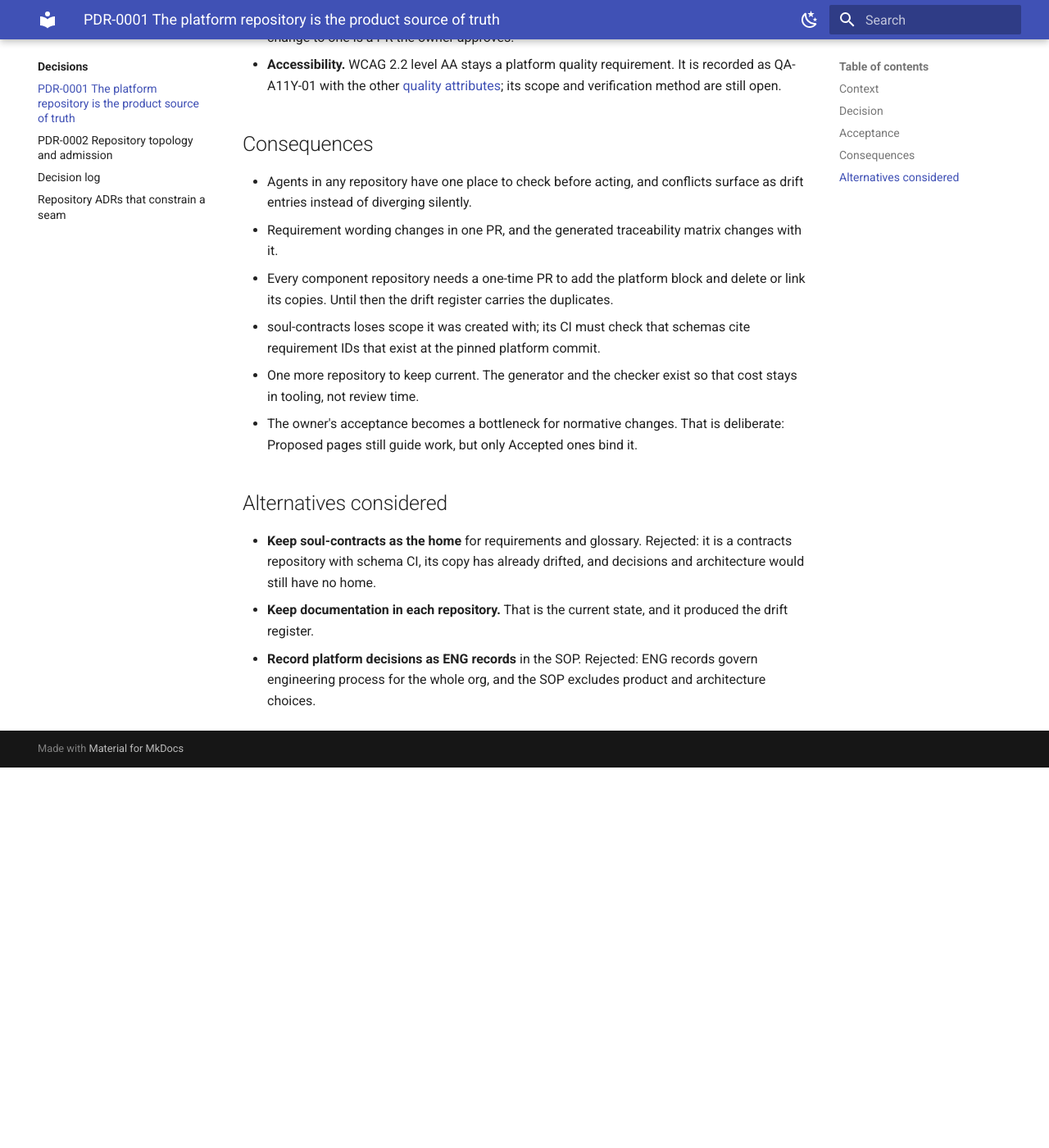
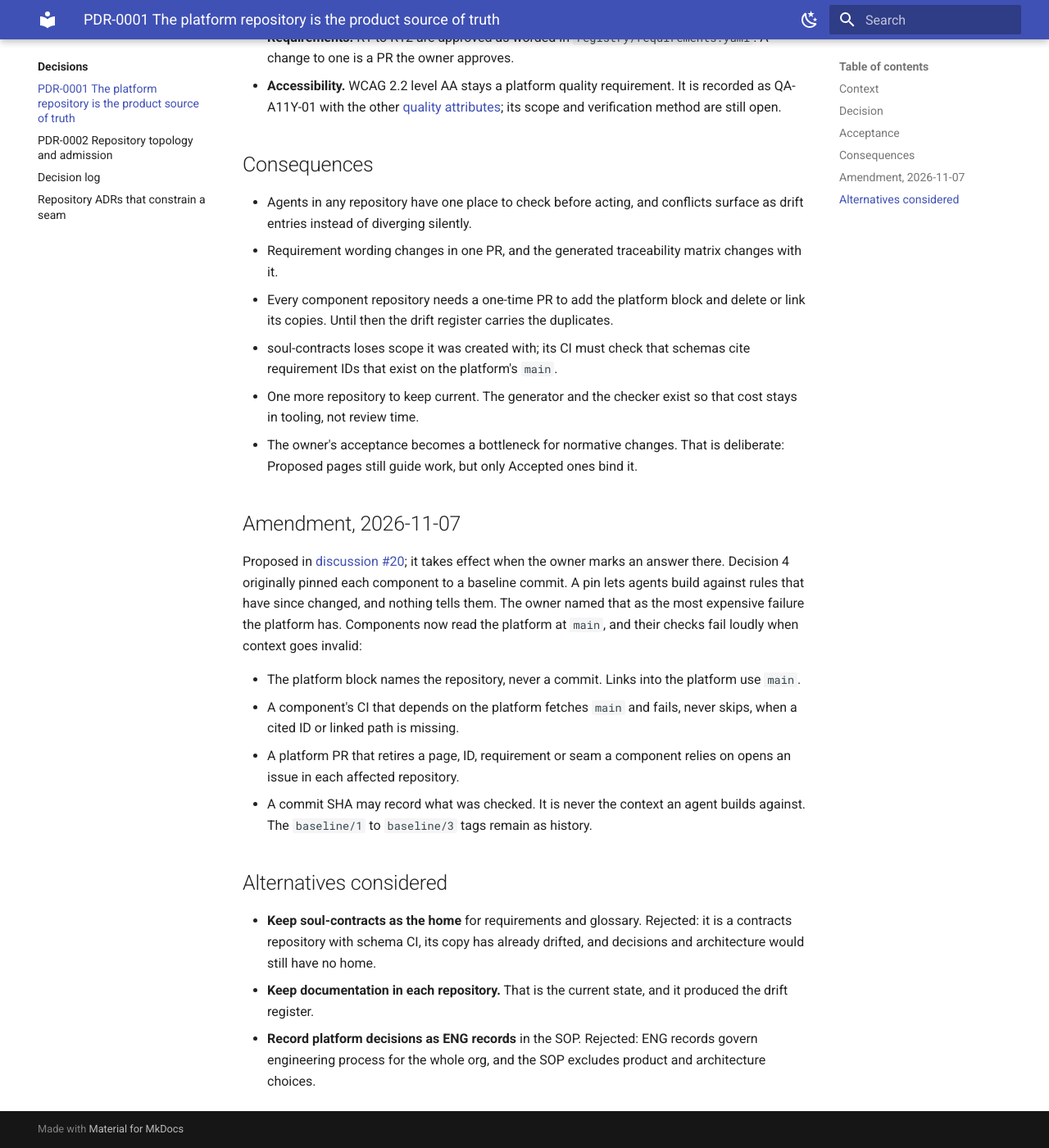
Before and after one commit to true-line/agent-bot-platform, an MkDocs documentation site: the page built from docs/04-decisions/PDR-0001-platform-repository-is-the-product-source-of-truth.md, in a window 1280 px wide and 1400 px high, scrolled down 1570 px. Shown: the whole window at 82% size. Built offline with MkDocs 1.6.1 and Material for MkDocs 9.7.7, drawn with Linux system fonts in a browser that asks for light colours; before the commit the page ends 2506 px from its top, so only the background shows below that; some of the changed text lies outside the part shown.

Commit message:
Components read the platform at main, not a pinned commit
Amends PDR-0001 decision 4 as proposed in discussion #20. A pin lets
agents build against rules that have since changed, silently. The
platform block now names no commit, links use main, and checks that
depend on the platform fetch main and fail rather than skip. The
platform opens an issue in each repository a breaking change affects.
A commit SHA records what was checked and is never read as context.

Closes #21

Co-Authored-By: Claude Opus 5.5 <noreply@anthropic.com>
Co-authored-by: tidy-inlet-66 <agent_3d9ab2ac-9c97-442c-9bfa-8fcf497ded66@souls.agent-bot.invalid>
Agent-Identity: agent_3d9ab2ac-9c97-442c-9bfa-8fcf497ded66

```diff
--- a/docs/00-governance/authority-and-ownership.md
+++ b/docs/00-governance/authority-and-ownership.md
@@ -55,4 +55,4 @@ Code shows what a component currently does. It never defines what the platform i
 
 ## Moving a fact
 
-A fact that lives in the wrong place moves in two steps. First the platform gains the controlled record, citing its source. Then the old location is replaced by a link at a pinned platform commit, in a PR to that repository. Until the second step lands, the drift register records both copies.
+A fact that lives in the wrong place moves in two steps. First the platform gains the controlled record, citing its source. Then the old location is replaced by a link to the platform at `main`, in a PR to that repository. Until the second step lands, the drift register records both copies.
--- a/docs/04-decisions/PDR-0001-platform-repository-is-the-product-source-of-truth.md
+++ b/docs/04-decisions/PDR-0001-platform-repository-is-the-product-source-of-truth.md
@@ -25,7 +25,7 @@ The org's governance does not define a home for decisions that bind several prod
 1. **This repository owns** the vision and scope, product requirements and quality attributes, the traceability matrix, what each conformance test must prove, the architecture and trust model, the repository catalog and seams, platform decision records, the security, privacy, intelligence and verification strategy, release criteria, the roadmap and risks, the glossary and the frozen source papers. The [ownership table](../00-governance/authority-and-ownership.md) is the authoritative list.
 2. **This repository stays small.** It accepts only what holds across repositories. A decision or page that would change exactly one repository belongs in that repository.
 3. **soul-contracts narrows** to machine-readable contracts: schemas, canonicalization vectors, fixtures and the error registry. Its `traceability/`, `glossary/` and `papers/` become links to this repository.
-4. **Component repositories link, never copy.** Each carries a platform block in its AGENTS.md pinned to a baseline commit, under the [component repository contract](../00-governance/component-repo-contract.md).
+4. **Component repositories link, never copy.** Each carries a platform block in its AGENTS.md and reads the platform at `main`, under the [component repository contract](../00-governance/component-repo-contract.md). ([Amended 2026-11-07](#amendment-2026-11-07).)
 5. **Decisions** that meet the [platform test](../00-governance/change-control.md) are raised in the Decisions discussion category and recorded as PDRs numbered by their discussion.
 6. **Registries are the source** for requirements, tests, repositories, seams, sources and identifiers. Pages generated from them are never edited by hand. `tools/check_platform.py` and `mkdocs build --strict` gate every change.
 7. **Process stays in the SOP.** This repository links qwts/qwts-agent-sop through the governed block and records only its own deltas.
@@ -43,9 +43,18 @@ The owner accepted the recommendation as written on 2026-11-07, in the marked an
 - Agents in any repository have one place to check before acting, and conflicts surface as drift entries instead of diverging silently.
 - Requirement wording changes in one PR, and the generated traceability matrix changes with it.
 - Every component repository needs a one-time PR to add the platform block and delete or link its copies. Until then the drift register carries the duplicates.
-- soul-contracts loses scope it was created with; its CI must check that schemas cite requirement IDs that exist at the pinned platform commit.
+- soul-contracts loses scope it was created with; its CI must check that schemas cite requirement IDs that exist on the platform's `main`.
 - One more repository to keep current. The generator and the checker exist so that cost stays in tooling, not review time.
 - The owner's acceptance becomes a bottleneck for normative changes. That is deliberate: Proposed pages still guide work, but only Accepted ones bind it.
+
+## Amendment, 2026-11-07
+
+Proposed in [discussion #20](https://github.com/true-line/agent-bot-platform/discussions/20); it takes effect when the owner marks an answer there. Decision 4 originally pinned each component to a baseline commit. A pin lets agents build against rules that have since changed, and nothing tells them. The owner named that as the most expensive failure the platform has. Components now read the platform at `main`, and their checks fail loudly when context goes invalid:
+
+- The platform block names the repository, never a commit. Links into the platform use `main`.
+- A component's CI that depends on the platform fetches `main` and fails, never skips, when a cited ID or linked path is missing.
+- A platform PR that retires a page, ID, requirement or seam a component relies on opens an issue in each affected repository.
+- A commit SHA may record what was checked. It is never the context an agent builds against. The `baseline/1` to `baseline/3` tags remain as history.
 
 ## Alternatives considered
 
```
Also changed, not shown: docs/00-governance/change-control.md (+6 -5 lines), docs/00-governance/component-repo-contract.md (+6 -4 lines), docs/08-release/README.md (+1 -1 lines).
